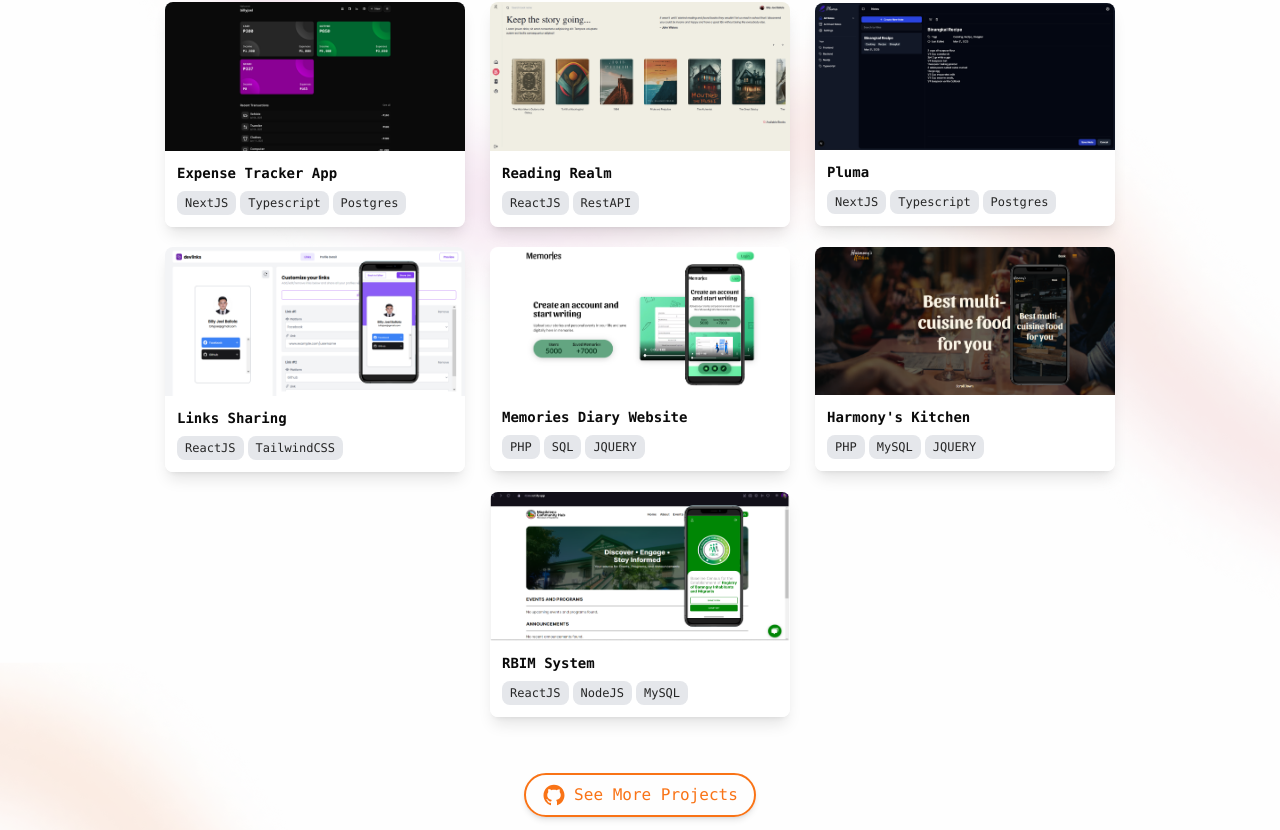
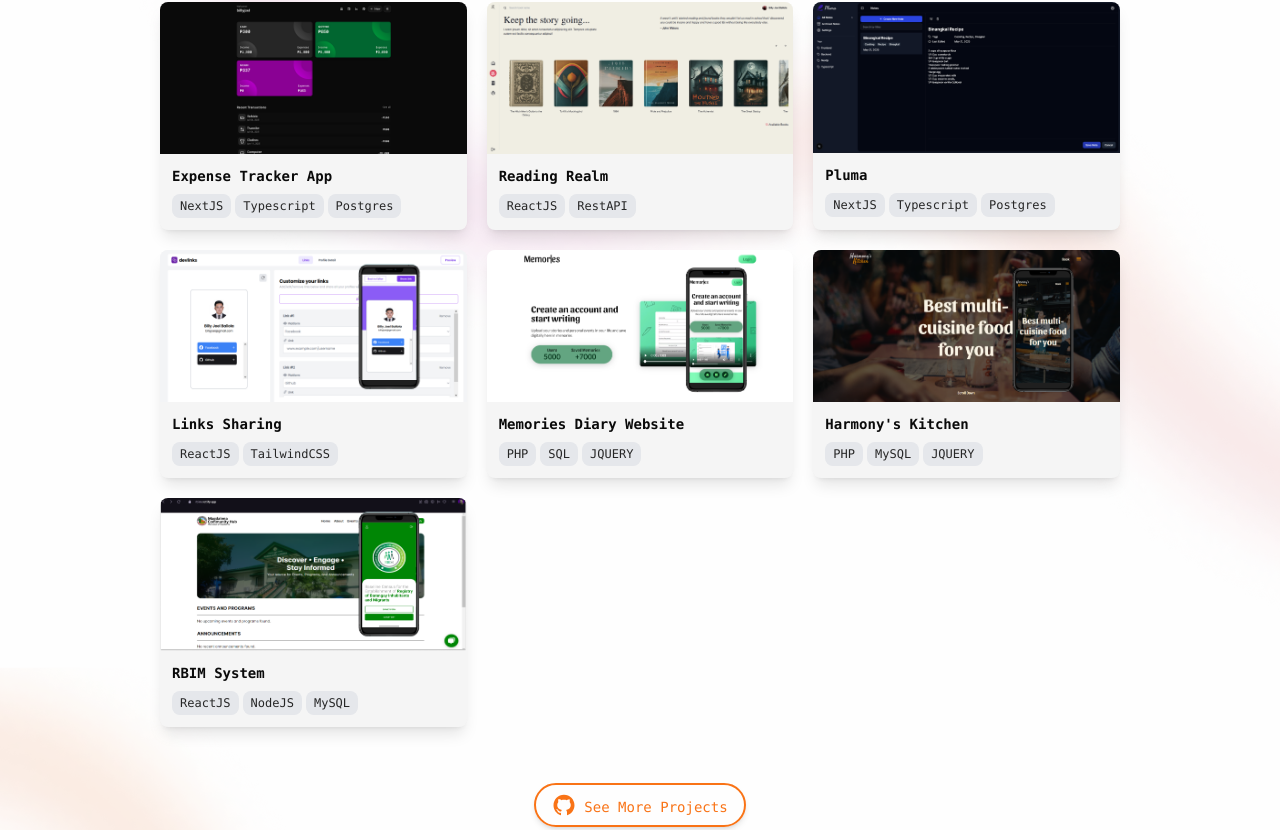
Before and after one commit to BillyJoelBallola/my_portfolio, a React (Vite) app: page / in a window 1280 px wide. Shown: the part 1990-2820 px from the top of the page. Built offline with nearby package versions, Linux system fonts and the light colour scheme.

Commit message:
change projects layout

```diff
--- a/src/App.jsx
+++ b/src/App.jsx
@@ -6,7 +6,7 @@ import DownloadCV from "./components/DownloadCV";
 
 const App = () => {
   return (
-    <div className="main-bg w-full relative font-mono">
+    <div className="main-bg w-full relative font-mono overflow-x-hidden">
       <div className="text-neutral-950 dark:text-neutral-50 bg-neutral-50/20 dark:bg-neutral-900 backdrop-blur-5">
         <Scroll />
         <DownloadCV />
--- a/src/components/Projects.jsx
+++ b/src/components/Projects.jsx
@@ -33,11 +33,11 @@ const Projects = () => {
               practice my skills.
             </p>
           </div>
-          <div className="flex flex-wrap items-center gap-5 justify-evenly">
+          <div className="grid sm:grid-cols-2 md:grid-cols-3 gap-5">
             {projects.map((project, index) => (
               <div
                 data-aos="zoom-out-up"
-                className="w-[300px] shadow-lg rounded-lg overflow-hidden"
+                className="shadow-lg rounded-lg overflow-hidden bg-neutral-100 dark:bg-neutral-800"
                 key={index}
               >
                 <div className="overflow-hidden relative group cursor-pointer">
@@ -54,7 +54,7 @@ const Projects = () => {
                   </button>
                   <img src={project.image} alt="project-image" />
                 </div>
-                <div className="p-3 bg-white dark:bg-neutral-800">
+                <div className="p-3">
                   <h5 className="font-semibold mb-2 text-sm">
                     {project.title}
                   </h5>
@@ -77,10 +77,10 @@ const Projects = () => {
               href="https://github.com/BillyJoelBallola"
               target="_blank"
               rel="noreferrer"
-              className="mx-auto border-2 border-orange-500 text-orange-500 dark:border-sky-500 rounded-full p-2 px-4 cursor-pointer dark:text-sky-500 hover:bg-orange-500 dark:hover:bg-sky-500 hover:text-white dark:hover:text-white duration-150 shadow-md flex gap-2"
+              className="text-sm mx-auto border-2 border-orange-500 text-orange-500 dark:border-sky-500 rounded-full p-2 px-4 cursor-pointer dark:text-sky-500 hover:bg-orange-500 dark:hover:bg-sky-500 hover:text-white dark:hover:text-white duration-150 shadow-md flex items-center gap-2"
             >
               <AiFillGithub className="w-6 h-6" />
-              See More Projects
+              <span className="-mb-1">See More Projects</span>
             </a>
           </div>
         </div>
--- a/src/index.css
+++ b/src/index.css
@@ -40,5 +40,5 @@ body {
 }
 
 .section {
-  @apply mx-auto w-[94%] md:w-[90%] lg:w-[75%];
+  @apply mx-auto w-[94%] md:w-[90%] lg:w-[75%] max-w-[1024px];
 }
```
